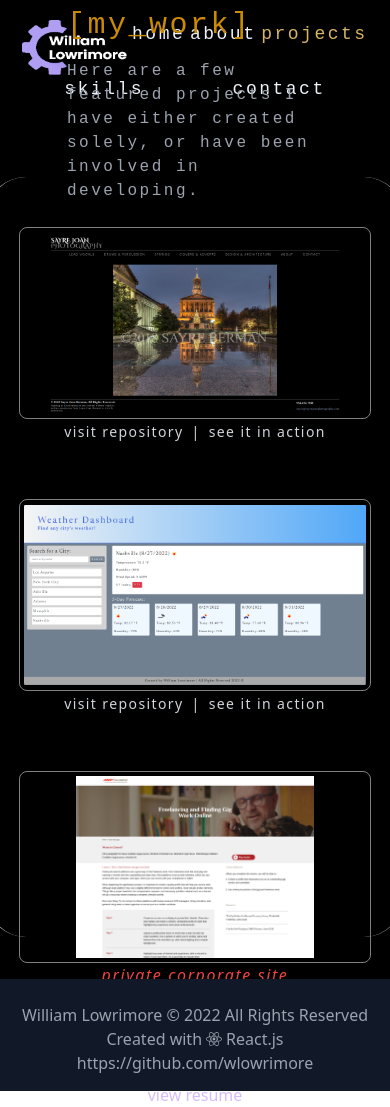
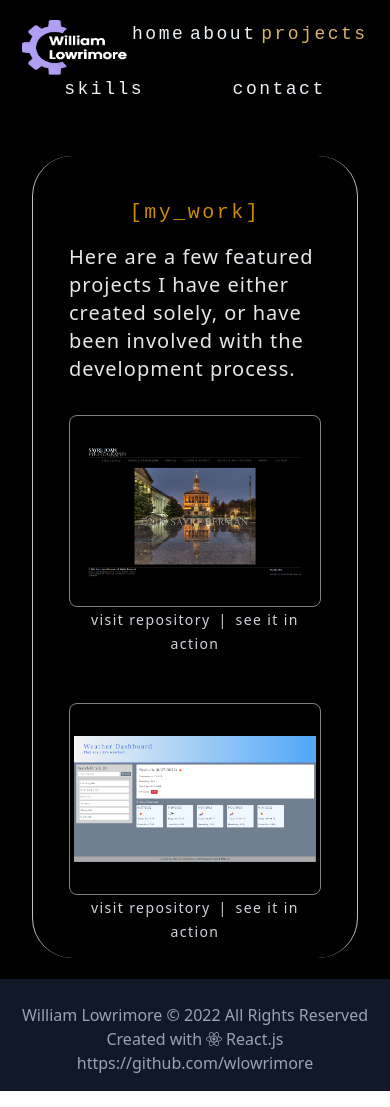
Before and after one commit to wlowrimore/pf22-23, a React (Create React App) app: page /projects in a window 390 px wide. Built offline with nearby package versions, Linux system fonts and the light colour scheme.

Commit message:
styles mobile responsive

```diff
--- a/src/App.css
+++ b/src/App.css
@@ -45,9 +45,17 @@ body {
 }
 
 .selfie {
-
   width: 280px;
   height: 280px;
+}
+
+.scrollbar-hide::-webkit-scrollbar {
+  display: none;
+}
+
+.scrollbar-hide {
+  -ms-overflow-style: none;
+  scrollbar-width: none;
 }
 
 /* ---------------------------------------------- PROJECT ---------------------------------------------------- */
@@ -75,8 +83,18 @@ body {
 
 .view-link-style {
   color: #d6bcfa;
+  font-size: 22px;
 }
 
 .view-link-style:hover {
   color: #ca8a04;
 }
+
+.view-resume-style {
+  color: #ca8a04;
+  font-size: 22px;
+}
+
+.view-resume-style:hover {
+  color: #d6bcfa;
+}
--- a/src/App.js
+++ b/src/App.js
@@ -19,17 +19,18 @@ function App() {
     <>
       <Navbar />
       <div className="bg-black flex h-screen justify-center items-center">
-        <div className='intro-box w-100 h-[90vh] mx-8'>
+        <div className='intro-box w-100 overflow-auto scrollbar-hide h-[95vh] z-auto mx-8'>
 
           <Routes>
-            <Route path='/' element={<Home />} />
-            <Route path='/about' element={<About />} />
-            <Route path='/projects' element={<Projects />} />
-            <Route path='/skills'   element={<Skills />} />
-            <Route path='/contact'  element={<Contact />} />
+            <Route path='/'             element={<Home />} />
+            <Route path='/about'        element={<About />} />
+            <Route path='/projects'     element={<Projects />} />
+            <Route path='/skills'       element={<Skills />} />
+            <Route path='/contact'      element={<Contact />} />
             <Route path='/all-projects' element={<ProjectData />} />
-            <Route path='/resume' element={<Resume />} />
-            <Route path='*'        element={<Error />} />
+            <Route path='/resume'       element={<Resume />} />
+
+            <Route path='*' element={<Error />} />
           </Routes>
 
         </div>
--- a/src/pages/About.js
+++ b/src/pages/About.js
@@ -2,8 +2,8 @@ import { NavLink } from "react-router-dom";
 
 const About = () => {
   return (
-    <div className='my-12 px-8'>
-      <h1 className='willow-font text-3xl text-yellow-600 pb-8'>[about_me]</h1>
+    <div className='w-100 h-screen py-24 px-8'>
+      <h1 className='willow-font text-xl md:text-3xl text-center text-yellow-600 pb-8'>[about_me]</h1>
       <p className='text-gray-400 text-xl text-normal tracking-widest'>
         Hi, my name is William Lowrimore. I attended Vanderbilt University's Full Stack Coding
         Bootcamp, where I graduated with a cerfification in the MERN stack.  As I weaved my way
@@ -27,7 +27,7 @@ const About = () => {
         decided to live by that in all that I do.
       </p>
       <div className='view-link mt-10'>
-        <li className='view-link-style'><NavLink to='/resume'>view resume</NavLink></li>
+        <li className='view-resume-style pb-10'><NavLink to='/resume'>view resume</NavLink></li>
       </div>
     </div>
   );
--- a/src/pages/Error.js
+++ b/src/pages/Error.js
@@ -1,11 +1,14 @@
-import { Link } from 'react-router-dom';
+import { NavLink } from 'react-router-dom';
 
 const Error = () => {
   return (
     <section className='text-center'>
       <h2 className='text-[80px] willow-font text-yellow-600'>404</h2>
       <p className='text-3xl willow-font text-yellow-600 mb-12'>[page not found]</p>
-      <Link to='/' className='text-lg tracking-widest text-purple-300 hover:text-blue-500'>back home</Link>
+      <NavLink to='/' className='text-lg tracking-widest text-purple-300 hover:text-blue-500'>back home</NavLink>
+      <div className='view-link mt-10'>
+        <li className='view-resume-style'><NavLink to='/resume'>view resume</NavLink></li>
+      </div>
     </section>
   );
 };
--- a/src/pages/Home.js
+++ b/src/pages/Home.js
@@ -3,14 +3,14 @@ import Selfie from '../images/pfPic.jpg';
 
 const Home = () => {
   return (
-    <div className="flex flex-col items-center content-center">
-      <h2 className='text-gray-400 text-3xl font-normal willow-font tracking-widest'>William Lowrimore</h2>
+    <div className="flex flex-col w-full px-6 items-center content-center">
+      <h2 className='text-gray-400 text-3xl text-center font-normal willow-font tracking-widest'>William Lowrimore</h2>
       <p className='willow-font text-yellow-600 mt-2'>[software_developer]</p>
-      <div className='py-8 '>
-        <img className='selfie' src={Selfie} alt='selfie' />
+      <div className='py-8'>
+        <img className='object-fill h-48 w-48' src={Selfie} alt='selfie' />
       </div>
-      <div className='view-link mt-10'>
-        <li className='view-link-style'><NavLink to='/resume'>view resume</NavLink></li>
+      <div className='view-link mt-6 text-center'>
+        <li className='view-resume-style'><NavLink to='/resume'>view resume</NavLink></li>
       </div>
     </div>
   );
--- a/src/pages/Projects.js
+++ b/src/pages/Projects.js
@@ -1,20 +1,21 @@
 import { NavLink } from 'react-router-dom';
-import sayrePic from '../images/sayrePic.png'
-import aarpPic from '../images/aarpPic.png';
+
+import sayrePic   from '../images/sayrePic.png'
+import aarpPic    from '../images/aarpPic.png';
 import weatherPic from '../images/weatherPic.png';
 
 const Projects = () => {
   return (
-    <div className='flex flex-col content-center'>
-      <div className='flex-col px-12 mx-8 mb-6'>
-        <h1 className='willow-font text-3xl text-yellow-600 pb-4'>[my_work]</h1>
-        <p className='text-gray-400 willow-font text-normal tracking-widest'>
-          Here are a few featured projects I have either created solely, or have been involved in developing.
+    <div className='w-full h-screen py-16 md:py-48 px-8'>
+      <div className='px-1 pb-8'>
+        <h1 className='willow-font text-xl md:text-3xl text-center text-yellow-600 pb-4'>[my_work]</h1>
+        <p className='text-gray-200 text-xl tracking-wider'>
+          Here are a few featured projects I have either created solely, or have been involved with the development process.
         </p>
       </div>
       <div className='flex w-100'>
-        <div id='card-contaner' className='flex flex-wrap px-8 gap-8'>
-          <div id='card' className=''>
+        <div id='card-contaner' className='flex flex-wrap w-full content-center px-1 gap-6'>
+          <div id='card'>
             <img src={sayrePic} className='object-contain' alt='sayre photography' />
             <div className='text-center pb-6'>
               <a href='https://github.com/wlowrimore/berman_photo_6_22'
@@ -60,7 +61,7 @@ const Projects = () => {
         <li className='view-link-style'><NavLink to='/all-projects'>view more projects</NavLink></li>
       </div>
       <div className='view-link mt-2'>
-        <li className='view-link-style'><NavLink to='/resume'>view resume</NavLink></li>
+        <li className='view-resume-style pb-10'><NavLink to='/resume'>view resume</NavLink></li>
       </div>
     </div>
   );
--- a/src/pages/Resume.js
+++ b/src/pages/Resume.js
@@ -2,7 +2,7 @@ import { NavLink } from 'react-router-dom';
 
 const Resume = () => {
   return (
-    <div className='w-100 my-12 px-8'>
+    <div className='w-100 h-screen py-12 px-8'>
       <h1 className='willow-font text-3xl text-yellow-600 pb-8'>[resume]</h1>
       <div className='bg-gray-100 p-1 border rounded-md'>
         <div className='w-100 bg-gray-700 text-gray-100 p-4 mb-2'>
@@ -65,7 +65,7 @@ const Resume = () => {
 
       </div>
       <div className='view-link mt-10'>
-        <li className='view-link-style'><NavLink to='/home'>back to home</NavLink></li>
+        <li className='view-link-style'><NavLink to='/'>back to home</NavLink></li>
       </div>
     </div>
   );
--- a/src/pages/Skills.js
+++ b/src/pages/Skills.js
@@ -15,8 +15,8 @@ import PGSQL      from '../logos/postgres_logo.png';
 
 const Skills = () => {
   return (
-    <div className='w-100'>
-      <h1 className='willow-font text-3xl text-yellow-600 text-center pb-8'>[a_few_skills]</h1>
+    <div className='w-full h-screen py-24 px-8'>
+      <h1 className='willow-font text-xl md:text-3xl text-yellow-600 text-center pb-8'>[a_few_skills]</h1>
       <div className='grid md:grid-cols-2 lg:grid-cols-3 gap-8'>
         <div className='p-4 border border-gray-300 rounded-lg hover:scale-105 ease-in duration-200'>
           <div className='grid grid-cols-2 gap-4 justify-center items-center'>
@@ -151,7 +151,7 @@ const Skills = () => {
         </div>
       </div>
       <div className='view-link mt-10'>
-        <li className='view-link-style'><NavLink to='/resume'>view resume</NavLink></li>
+        <li className='view-resume-style pb-10'><NavLink to='/resume'>view resume</NavLink></li>
       </div>
     </div>
   );
```
Also changed, not shown: src/pages/Contact.js (+14 -14 lines), src/pages/ProjectData.js (+6 -12 lines).
